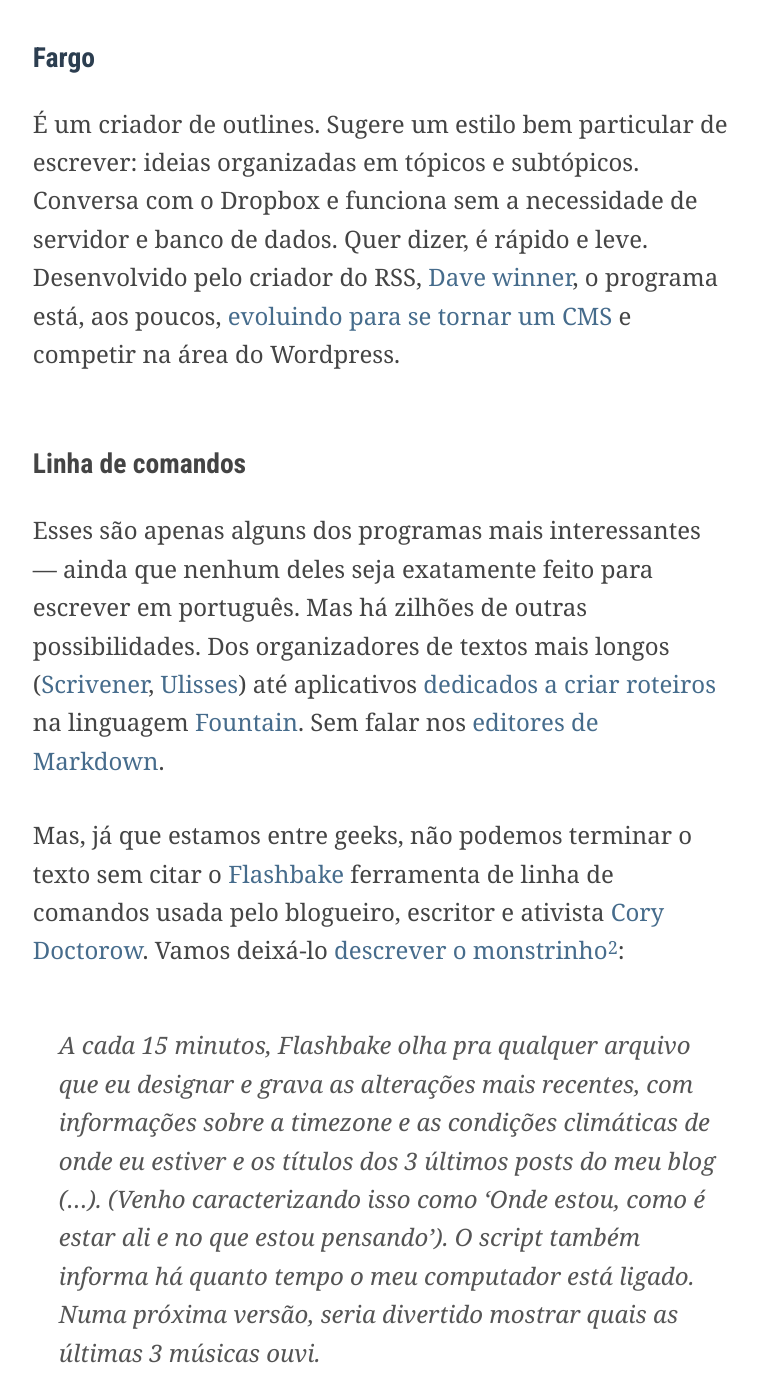
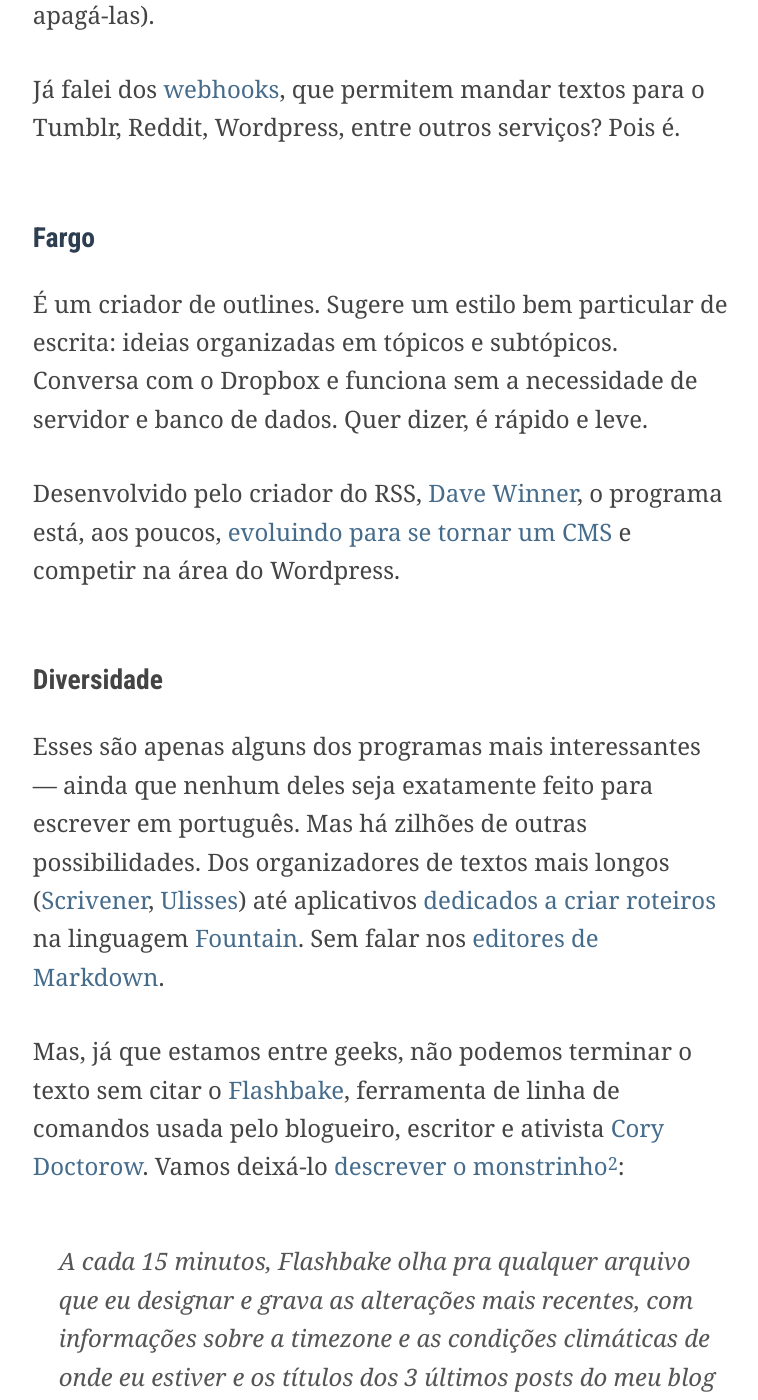
Before and after one commit to eduf/eduf.github.com, a Jekyll site: the page built from _posts/2014-02-13-serio-o-word-for-windows-ainda-existe.md, in a window 1280 px wide and 1400 px high, scrolled down 3077 px. Shown: the whole window, without its empty margins (259-1017 px from the left). Built offline with Jekyll 4.4.1, drawn with Linux system fonts in a browser that asks for light colours; nearby versions of some CDN libraries; comment, search, counter and statistics services are not loaded; some of the changed text lies outside the part shown.

Commit message:
Ooops no texto

```diff
--- a/_posts/2014-02-13-serio-o-word-for-windows-ainda-existe.md
+++ b/_posts/2014-02-13-serio-o-word-for-windows-ainda-existe.md
@@ -15,34 +15,46 @@
 Só no ambiente iOS (iPad e iPhone), a [lista](http://brettterpstra.com/ios-text-editors/) não para de crescer. Meus preferidos são:
 
 ### [Editorial](http://omz-software.com/editorial/)
-Totalmente voltado para geeks e viciados em automação. Ajuda a criar [workflows](http://www.editorial-workflows.com/) para tarefas repetitivas, como postar em redes sociais, extrair URLs de websites, criar PDFs, guardar notas no [Evernote](https://evernote.com/), [Drafts](http://agiletortoise.com/drafts/) etc. Explicando assim, parece um aplicativo para programadores, mas serve bem a jornalistas e outros tipos de escritores. Federico Viticci, do [Mac Stories](http://www.macstories.net/), fez uma [excelente resenha](http://www.macstories.net/stories/editorial-for-ipad-review/) do programa, além de uma matéria comparando [diversas alternativas para iOS](http://www.macstories.net/stories/comparing-my-favorite-ios-text-editors/).
+Totalmente voltado para geeks e viciados em automação. Ajuda a criar [workflows](http://www.editorial-workflows.com/) para tarefas repetitivas, como postar em redes sociais, extrair URLs de websites, criar PDFs, guardar notas no [Evernote](https://evernote.com/), [Drafts](http://agiletortoise.com/drafts/) etc.
+
+Explicando assim, parece um aplicativo para programadores, mas serve bem a jornalistas e outros tipos de escritores. Federico Viticci, do [Mac Stories](http://www.macstories.net/), fez uma [excelente resenha](http://www.macstories.net/stories/editorial-for-ipad-review/) do programa, além de uma matéria comparando [diversas alternativas para iOS](http://www.macstories.net/stories/comparing-my-favorite-ios-text-editors/).
 
 ### [Phraseology](http://agiletortoise.com/phraseology/)
-Se você não se sente exatamente seguro ao escrever em inglês, talvez prefira usar um programa que analise seu texto e aponte possíveis problemas. É o que faz o Phraseology, do mesmo criador do ótimo dicionário para iOS, [Terminology](http://agiletortoise.com/terminology/index.html). Eu sei, eu sei: escrever é complicado e aplicativos não substituem o esforço de aprender as regras e mumunhas da linguagem. Mas é sempre bom ter referências de legibilidade, uso comum de verbos etc. Fora a diversão de copiar os textos dos seus autores preferidos e ver o que o programa diz a respeito deles.
+Se você não se sente exatamente seguro ao escrever em inglês, talvez prefira usar um programa que analise seu texto e aponte possíveis problemas. É o que faz o Phraseology, do mesmo criador do ótimo dicionário para iOS, [Terminology](http://agiletortoise.com/terminology/index.html).
+
+Eu sei, eu sei: escrever é complicado e aplicativos não substituem o esforço de aprender as regras e mumunhas da linguagem. Mas é sempre bom ter referências de legibilidade, uso comum de verbos etc.
+
+Fora a diversão de copiar os textos dos seus autores preferidos e ver o que o programa diz a respeito deles.
 
 ## Webapps
 
-Já cansou? Espero que não, porque os webapps também ficam a cada dia mais nerds:
+Os webapps também ficam a cada dia mais nerds:
 
 ### [Draft](https://draftin.com/)
 
 Certamente é uma das alternativas mais poderosas e originais disponíveis no mercado. Tem todos os recursos que se pode esperar de um processador de textos moderno: controle de versões, sincronização com Google Drive, Dropbox e Evernote, além das ferramentas de análise (contagem de caracteres etc.) e de [edição colaborativa](http://docs.withdraft.com/#team-collaboration).
 
-Mas o Draft também traz algumas deliciosas nerdices. Por exemplo, o [Hemingway Mode](http://docs.withdraft.com/#hemingway-mode), no qual todos os recursos de edição são desligados — você só pode escrever, sem corrigir a si mesmo[^1]. Sem falar numa outra ideia, inspirada nos métodos usados por programadores: [comentar](http://docs.withdraft.com/#context-aware-comments) certas partes do texto (em vez de apagá-las). Mencionei os [webhooks](https://draftin.com/documents/69898?token=5fjKKlZ0-AeBzqj_RAftAGdzRzl9VBfBHj5wpSWm_gU), que permitem mandar textos para o Tumblr, Reddit, Wordpress, entre outros serviços?
+Mas o Draft também traz algumas deliciosas nerdices. Por exemplo, o [Hemingway Mode](http://docs.withdraft.com/#hemingway-mode), no qual todos os recursos de edição são desligados — você só pode escrever, sem corrigir[^1].
+
+Há também outra ideia, inspirada nos métodos usados por programadores: [comentar](http://docs.withdraft.com/#context-aware-comments) certas partes do texto (em vez de apagá-las).
+
+Já falei dos [webhooks](https://draftin.com/documents/69898?token=5fjKKlZ0-AeBzqj_RAftAGdzRzl9VBfBHj5wpSWm_gU), que permitem mandar textos para o Tumblr, Reddit, Wordpress, entre outros serviços? Pois é.
 
 ### [Fargo](http://fargo.io/)
 
-É um criador de outlines. Sugere um estilo bem particular de escrever: ideias organizadas em tópicos e subtópicos. Conversa com o Dropbox e funciona sem a necessidade de servidor e banco de dados. Quer dizer, é rápido e leve. Desenvolvido pelo criador do RSS, [Dave winner](http://scripting.com/), o programa está, aos poucos, [evoluindo para se tornar um CMS](http://scripting.com/2014/02/09/whyFargo2TechnologyIsExciting.html) e competir na área do Wordpress.
+É um criador de outlines. Sugere um estilo bem particular de escrita: ideias organizadas em tópicos e subtópicos. Conversa com o Dropbox e funciona sem a necessidade de servidor e banco de dados. Quer dizer, é rápido e leve.
 
-### Linha de comandos
+Desenvolvido pelo criador do RSS, [Dave Winner](http://scripting.com/), o programa está, aos poucos, [evoluindo para se tornar um CMS](http://scripting.com/2014/02/09/whyFargo2TechnologyIsExciting.html) e competir na área do Wordpress.
+
+### Diversidade
 
 Esses são apenas alguns dos programas mais interessantes — ainda que nenhum deles seja exatamente feito para escrever em português. Mas há zilhões de outras possibilidades. Dos organizadores de textos mais longos ([Scrivener](http://www.literatureandlatte.com/), [Ulisses](http://www.ulyssesapp.com/)) até aplicativos [dedicados a criar roteiros](http://fountain.io/apps) na linguagem [Fountain](http://fountain.io/). Sem falar nos [editores de Markdown](http://caosordenado.com/screencast-escrevendo-em-markdown-no-wordpress/).
 
-Mas, já que estamos entre geeks, não podemos terminar o texto sem citar o [Flashbake](http://craphound.com/?p=2171) ferramenta de linha de comandos usada pelo blogueiro, escritor e ativista [Cory Doctorow](https://en.wikipedia.org/wiki/Cory_Doctorow). Vamos deixá-lo [descrever o monstrinho](http://craphound.com/?p=2171)[^2]:
+Mas, já que estamos entre geeks, não podemos terminar o texto sem citar o [Flashbake](http://craphound.com/?p=2171), ferramenta de linha de comandos usada pelo blogueiro, escritor e ativista [Cory Doctorow](https://en.wikipedia.org/wiki/Cory_Doctorow). Vamos deixá-lo [descrever o monstrinho](http://craphound.com/?p=2171)[^2]:
 
-> A cada 15 minutos, Flashbake olha pra qualquer arquivo que eu designar e grava as alterações mais recentes, com informações sobre a timezone e as condições climáticas de onde eu estiver e os títulos dos 3 últimos posts do meu blog (…). (Venho caracterizando isso como 'Onde estou, como é estar ali e no que estou pensando'). O script também informa há quanto tempo o meu computador está ligado. Numa próxima versão, seria divertido mostrar quais as últimas 3 músicas ouvi.
+> A cada 15 minutos, Flashbake olha pra qualquer arquivo que eu designar e grava as alterações mais recentes, com informações sobre a timezone e as condições climáticas de onde eu estiver e os títulos dos 3 últimos posts do meu blog (…). (Venho caracterizando isso como 'Onde estou, como é estar ali e no que estou pensando'). O script também informa há quanto tempo o meu computador está ligado. Numa próxima versão, seria divertido mostrar quais foram as últimas 3 músicas que ouvi.
 
-Está bom para você ou quer também um croissant e um chá verde?
+É o suficiente ou quer que o script produza também um croissant e um chá verde?
 
 [^1]: Em referência ao conselho do escritor Ernest Hemingway: "escreva bêbado, edite sóbrio".
 [^2]: Dei uma resumida básica na tradução do texto.
```
